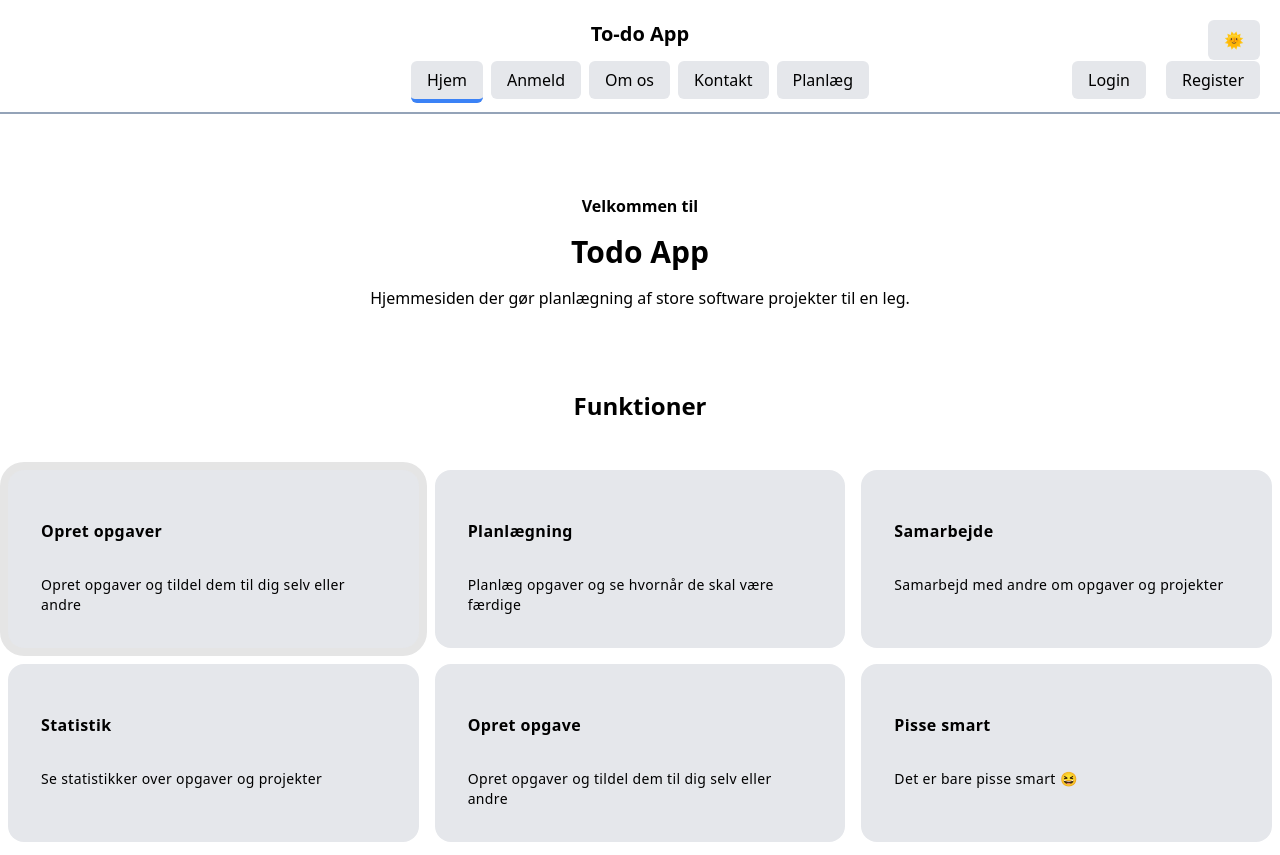
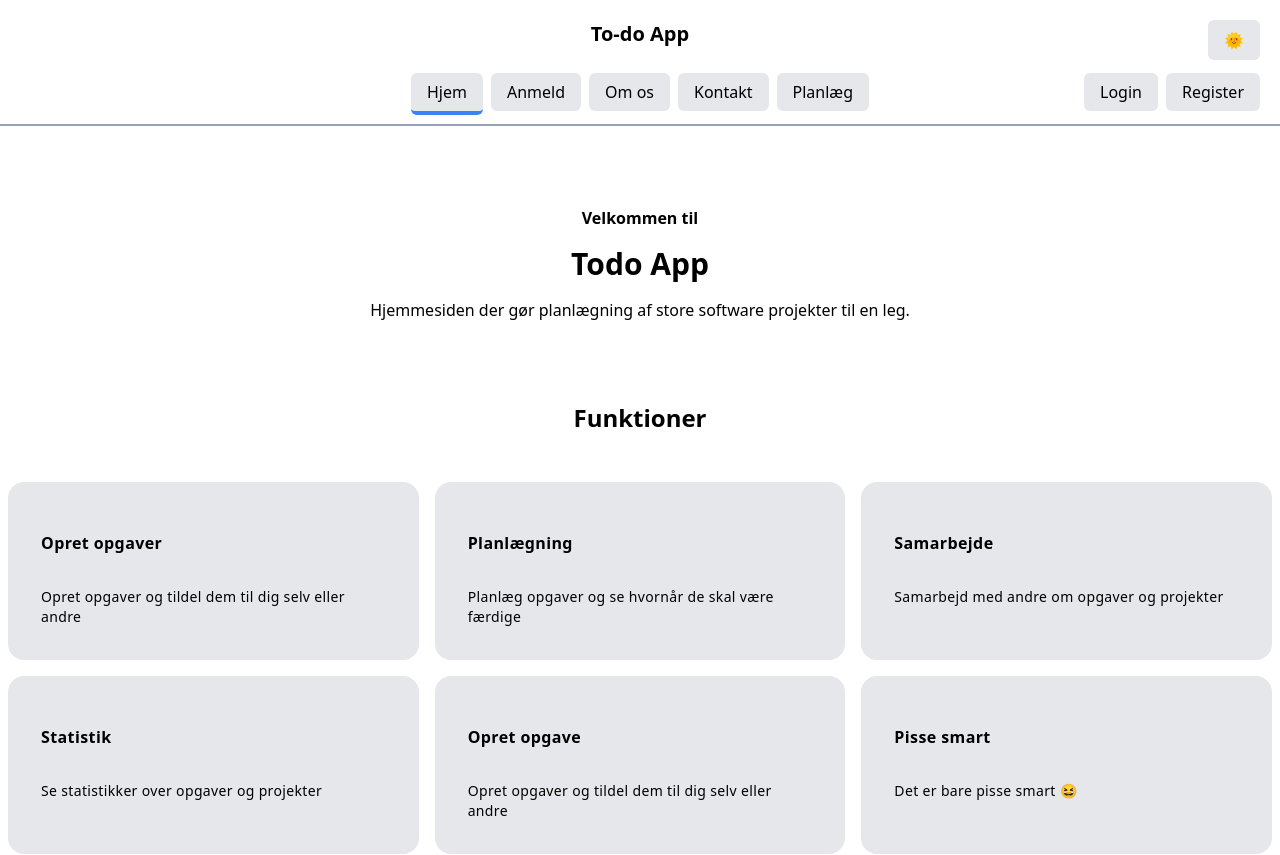
Before and after one commit to WizedWasTaken/Todo-Fullstack-App, a Next.js app: page / in a window 1280 px wide. Shown: the top 855 px of the page. Built offline with nearby package versions, Linux system fonts and the light colour scheme.

Commit message:
Add session check in About page and update header styles

```diff
--- a/src/app/(pages)/about/page.tsx
+++ b/src/app/(pages)/about/page.tsx
@@ -6,12 +6,21 @@ import { useSession, signOut } from 'next-auth/react';
 
 import Image from 'next/image';
 import Link from 'next/link';
+import { useEffect } from 'react';
 
+/**
+ *
+ * @returns HTML for the about page
+ */
 export default function About() {
   // extracting data from usesession as session
   const { data: session } = useSession();
 
-  console.log(session);
+  useEffect(() => {
+    if (!session) {
+      console.log('No session');
+    }
+  }, [session]);
 
   // checking if sessions exists
   if (session) {
--- a/src/app/(pages)/register/page.tsx
+++ b/src/app/(pages)/register/page.tsx
@@ -122,8 +122,6 @@ export default function RegisterPage() {
             Eller opret en konto med
           </p>
           <div className='flex flex-col space-y-4 md:flex-row md:space-x-4 md:space-y-0'>
-            {/* TODO: GitHub might have a bug with impossible log in, do intensive testing. */}
-            {/* Seems to work fine on mobile... */}
             {logInOptions.map((option, index) => (
               <button
                 key={index}
--- a/src/components/non-reusable/header/HeaderComponent.tsx
+++ b/src/components/non-reusable/header/HeaderComponent.tsx
@@ -11,7 +11,7 @@ export default function Header() {
   return (
     <header className='p-5 w-full flex md:flex-col justify-around items-center border-b-2 border-slate-400 overflow-hidden'>
       <HamburgerMenu />
-      <div className='flex md:flex-row items-center justify-center w-full relative'>
+      <div className='flex md:flex-row items-center justify-center w-full relative mb-3'>
         <h1 className='w-full text-center font-bold text-xl'>To-do App</h1>
         <div className='absolute top-0 right-0'>
           <ThemeToggle />
--- a/src/components/non-reusable/header/NavComponent.tsx
+++ b/src/components/non-reusable/header/NavComponent.tsx
@@ -12,7 +12,7 @@ export default function NavBar() {
   const pathname = usePathname();
 
   return (
-    <nav className='container mx-auto justify-between flex-row hidden md:flex'>
+    <nav className='justify-between w-full flex-row hidden md:flex'>
       <ul className='w-full hidden justify-center flex-row md:flex mt-5 relative'>
         <ul className='flex justify-center gap-2 flex-row absolute'>
           {normalMenuItems.map((item, index) => {
@@ -32,7 +32,7 @@ export default function NavBar() {
             );
           })}
         </ul>
-        <ul className='flex gap-5 justify-end items-end w-full'>
+        <ul className='flex gap-2 justify-end items-end w-full'>
           {loginRegisterMenuItems.map((item, index) => {
             return (
               <li key={index}>
--- a/src/pages/api/auth/[...nextauth].ts
+++ b/src/pages/api/auth/[...nextauth].ts
@@ -16,6 +16,11 @@ export default NextAuth({
       clientSecret: process.env.GOOGLE_CLIENT_SECRET as string,
     }),
   ],
+  callbacks: {
+    async redirect({}) {
+      return '/about';
+    },
+  },
 
   debug: true,
 });
```
